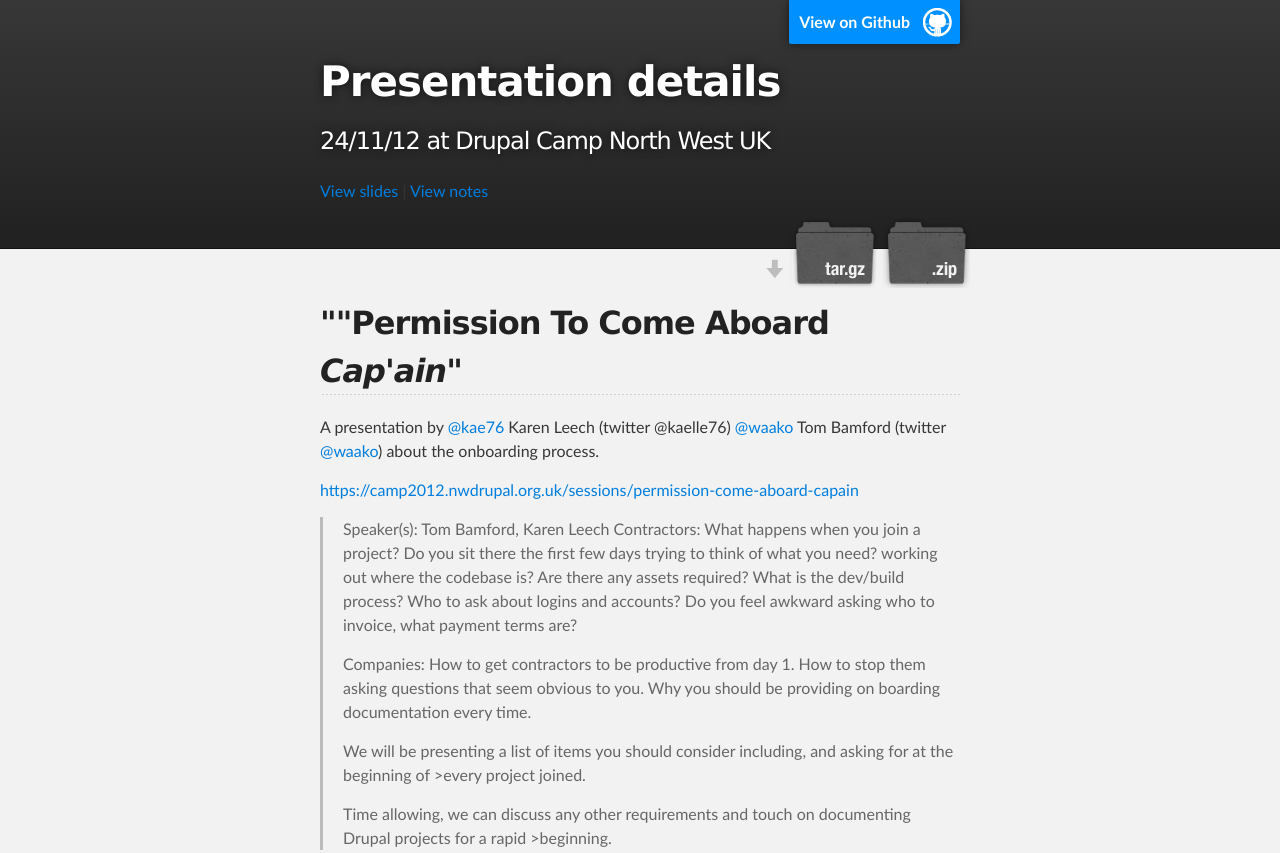
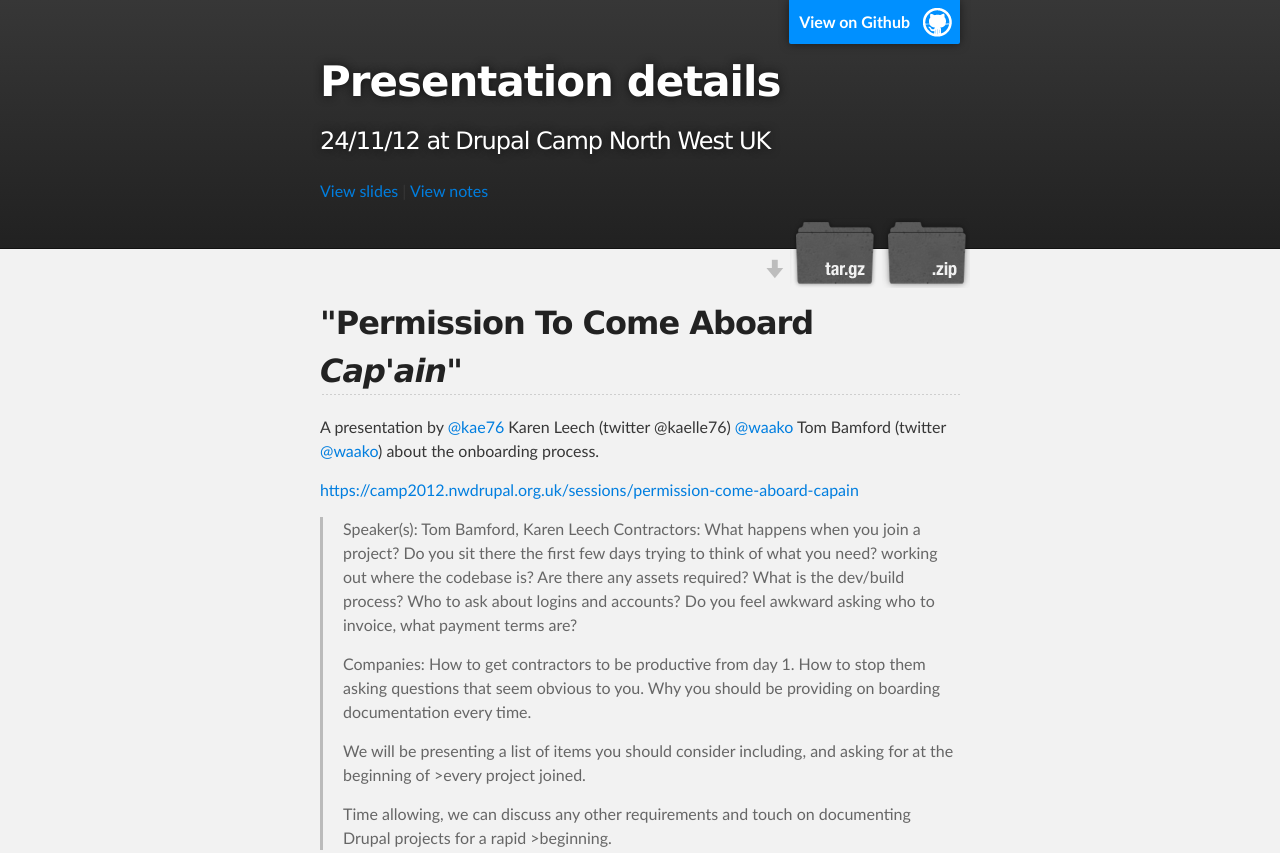
Before and after one commit to kae76/onboardingprocess_presentation, a plain HTML site: page index.html in a window 1280 px wide. Shown: the top 853 px of the page. Drawn offline with Linux system fonts and the light colour scheme.

Commit message:
Update index.html

```diff
--- a/index.html
+++ b/index.html
@@ -34,7 +34,7 @@
     <!-- MAIN CONTENT -->
     <div id="main_content_wrap" class="outer">
       <section id="main_content" class="inner">
-        <H2>""Permission To Come Aboard <em>Cap'ain</em>"</H2>
+        <H2>"Permission To Come Aboard <em>Cap'ain</em>"</H2>
 
 <p>A presentation by <a href="https://github.com/kae76" class="user-mention">@kae76</a> Karen Leech (twitter @kaelle76) <a href="https://github.com/waako" class="user-mention">@waako</a> Tom Bamford (twitter <a href="https://github.com/waako" class="user-mention">@waako</a>) about the onboarding process. </p>
 
```
